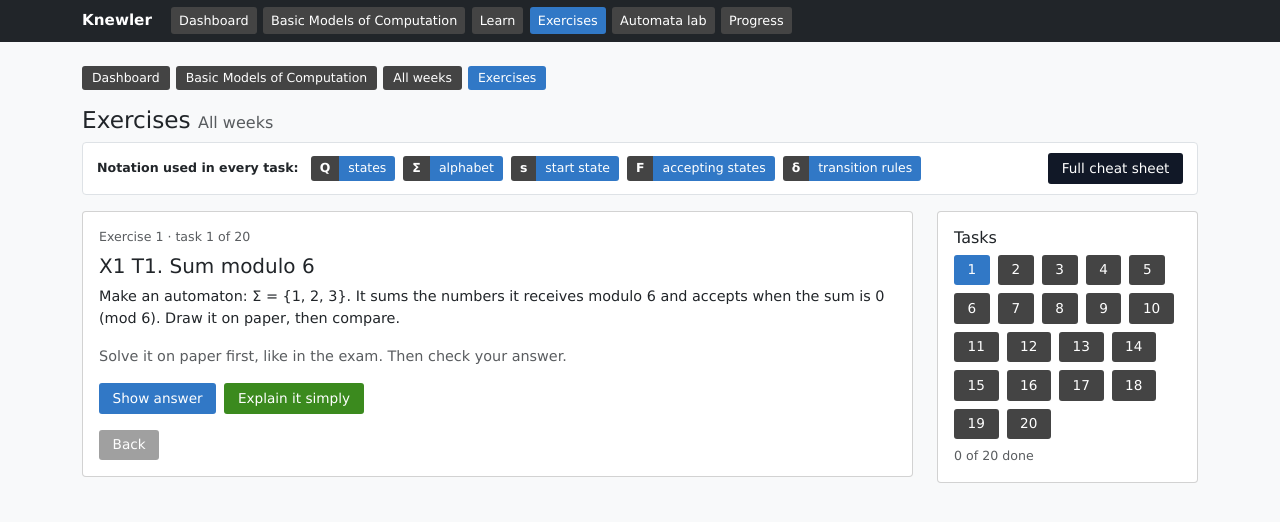
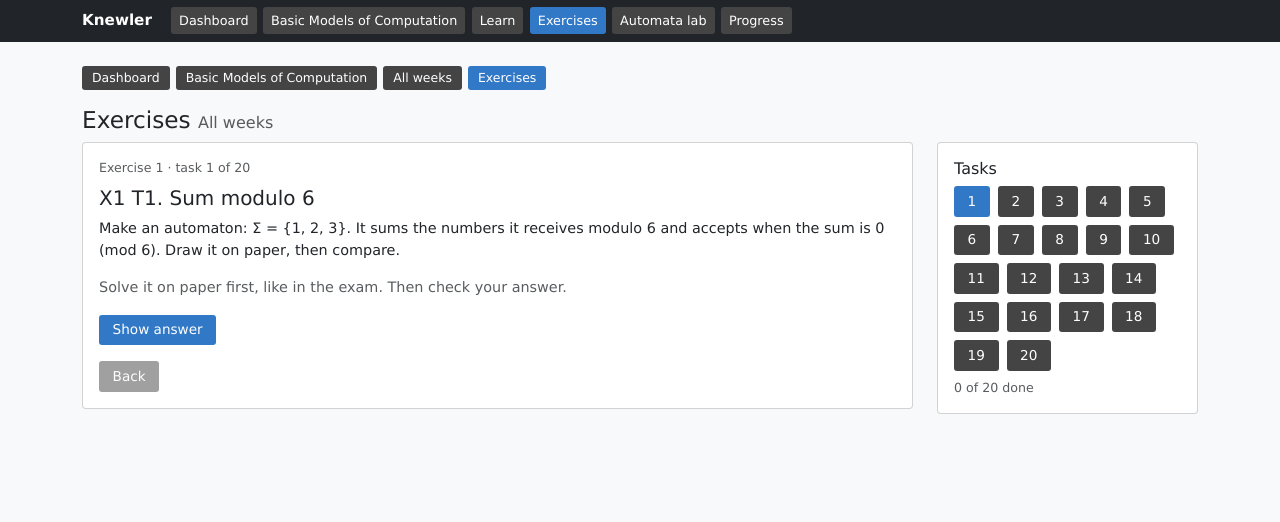
Before and after one commit to victorabuchi/knewler, a React (Vite) app: page /#/s/bmc/all/exercises in a window 1280 px wide. Shown: the top 522 px of the page. Built offline with nearby package versions, Linux system fonts and the light colour scheme.

Commit message:
BMC exercises: remove the notation cheat sheet; Explain it simply only appears after Show answer

```diff
--- a/src/components/NotationHelp.jsx
+++ /dev/null
@@ -1,37 +0,0 @@
-import { Alert, Table } from 'react-bootstrap'
-
-// The formal DFA notation in plain words, with the Exercise 1 task 1 automaton as the example (an inline panel, like the simple explanation).
-function NotationHelp() {
-  return (
-    <Alert variant="light" className="border" role="region" aria-label="Notation help">
-      <strong>Notation cheat sheet: Q, Σ, s, F, δ</strong>
-      <div className="mt-2">
-        <p>A DFA is a machine that reads a word one symbol at a time and, at the end, says <strong>accept</strong> or <strong>reject</strong>. The formal block is just five facts about the machine:</p>
-        <Table size="sm" bordered responsive>
-          <thead><tr><th scope="col">Symbol</th><th scope="col">Means</th><th scope="col">In the example</th></tr></thead>
-          <tbody>
-            <tr><td>Q</td><td>the set of <strong>states</strong>: the situations the machine can be in (drawn as circles)</td><td>{'{q0, q1, q2, q3, q4, q5}'}: six states</td></tr>
-            <tr><td>Σ (sigma)</td><td>the <strong>alphabet</strong>: the symbols the machine can read</td><td>{'{1, 2, 3}'}</td></tr>
-            <tr><td>s</td><td>the <strong>start state</strong> (the triangle arrow)</td><td>q0</td></tr>
-            <tr><td>F</td><td>the <strong>accepting states</strong> (double circles): ending here means accepted</td><td>{'{q0}'}</td></tr>
-            <tr><td>δ (delta)</td><td>the <strong>transition rules</strong>: δ(state, symbol) = next state</td><td>the long list in the braces</td></tr>
-          </tbody>
-        </Table>
-        <p><strong>Reading one rule.</strong> δ(q4, 3) = q1 says: "if you are in q4 and read the symbol 3, go to q1." It is just one arrow. The long block is every arrow written as a list: one row per state, one column per symbol.</p>
-        <p><strong>The same example as a table</strong> (state qi, reading k, goes to q(i + k mod 6)):</p>
-        <Table size="sm" bordered responsive className="w-auto">
-          <thead><tr><th scope="col">state</th><th scope="col">on 1</th><th scope="col">on 2</th><th scope="col">on 3</th></tr></thead>
-          <tbody>
-            {[0, 1, 2, 3, 4, 5].map((i) => (
-              <tr key={i}><th scope="row">q{i}</th>{[1, 2, 3].map((k) => <td key={k}>q{(i + k) % 6}</td>)}</tr>
-            ))}
-          </tbody>
-        </Table>
-        <p><strong>Running it.</strong> Input 1 2 3: start in q0; read 1 → q1; read 2 → q3; read 3 → q0. The input is used up and q0 is in F, so the word is <strong>accepted</strong>. (Their sum 1 + 2 + 3 = 6 leaves remainder 0 when divided by 6, which is why q0 accepts.)</p>
-        <p className="mb-0"><strong>Words to know.</strong> <em>word / string</em>: a sequence of symbols. <em>mod 6</em>: the remainder after dividing by 6 (7 mod 6 = 1). <em>chain</em>: writing the states you pass through, q0 → q1 → q3 → q0.</p>
-      </div>
-    </Alert>
-  )
-}
-
-export default NotationHelp
--- a/src/components/PaperQuestion.jsx
+++ b/src/components/PaperQuestion.jsx
@@ -4,8 +4,8 @@ import TermModal from './TermModal.jsx'
 
 const base = import.meta.env.BASE_URL ?? './'
 
-// A pen-and-paper exercise: read it (with a plain-words explanation if you need it), solve it on paper, show the teacher's answer
-// (the topics to look up appear with the answer), then say whether you got it.
+// A pen-and-paper exercise: read it, solve it on paper, show the teacher's answer. Only then do the extras appear: the plain-words
+// explanation (on request) and the topics to look up. Then say whether you got it.
 // onScore(correct) fires when you choose. The parent gives it key={item.id} so it starts fresh for each question.
 function PaperQuestion({ item, onScore, onNext, lastLabel = 'Next' }) {
   const [shown, setShown] = useState(false)
@@ -27,9 +27,9 @@ function PaperQuestion({ item, onScore, onNext, lastLabel = 'Next' }) {
       <p className="text-body-secondary">Solve it on paper first, like in the exam. Then check your answer.</p>
       <div className="d-flex flex-wrap gap-2 mb-3">
         <Button variant={shown ? 'secondary' : 'primary'} onClick={() => setShown(!shown)} aria-expanded={shown}>{shown ? 'Hide answer' : 'Show answer'}</Button>
-        {item.simple && <Button variant={simple ? 'secondary' : 'success'} onClick={() => setSimple(!simple)} aria-expanded={simple}>{simple ? 'Hide the simple explanation' : 'Explain it simply'}</Button>}
+        {shown && item.simple && <Button variant={simple ? 'secondary' : 'success'} onClick={() => setSimple(!simple)} aria-expanded={simple}>{simple ? 'Hide the simple explanation' : 'Explain it simply'}</Button>}
       </div>
-      {simple && (
+      {shown && simple && (
         <Alert variant="light" className="border" role="region" aria-label="Simple explanation">
           <strong>The idea, step by step</strong>
           <ol className="mb-0 mt-2">{item.simple.map((s) => <li key={s} className="mb-2">{s}</li>)}</ol>
--- a/src/data/bmc/explain.js
+++ b/src/data/bmc/explain.js
@@ -21,7 +21,7 @@ export const explain = {
       'The machine only has to remember one thing: the sum so far, but only its remainder when you divide by 6 (that is what "mod 6" means: 7 mod 6 = 1, 12 mod 6 = 0). A remainder can only be 0, 1, 2, 3, 4 or 5, so six states are enough.',
       'State qi means "the sum so far leaves remainder i". You start with sum 0, so the start state is q0, and q0 is the only accepting state (accept when the sum is 0 mod 6).',
       'Reading a number k moves you from qi to q(i + k mod 6). Example: in q4, reading 3 gives 4 + 3 = 7, and 7 mod 6 = 1, so you go to q1. That is exactly the line δ(q4, 3) = q1 in the big block.',
-      'The big block in the picture is just this rule written out as a table: one row per state, one column per symbol (1, 2, 3). Every state has an arrow for every symbol.',
+      'The big block in the picture is just this rule written out as a table: one row per state, one column per symbol (1, 2, 3). Every state has an arrow for every symbol. In the block, Q is the set of states, Σ the alphabet, s the start state, F the accepting states and δ the arrows.',
       'Check it: the input 1 2 3 goes q0 → q1 → q3 → q0. It ends in q0, which is accepting, and indeed 1 + 2 + 3 = 6.',
     ],
   },
--- a/src/index.css
+++ b/src/index.css
@@ -109,9 +109,3 @@ h1 small, h2 small { text-transform: none; }
 /* PDF viewer: pages fit the screen width, with zoom buttons; pinch-zoom and panning work on phones */
 .pdf-scroll { overflow: auto; background: #6b7280; border-radius: 4px; padding: 8px; touch-action: pan-x pan-y pinch-zoom; -webkit-overflow-scrolling: touch; }
 .pdf-page { display: block; background: #fff; margin: 0 auto 10px; box-shadow: 0 0 0 1px rgba(0,0,0,.15); }
-
-/* Notation bar above the BMC exercises: two-tone badges (symbol | meaning), like the shields.io label|value badges */
-.notation-bar { background: #fff; border: 1px solid var(--bs-border-color); border-radius: 4px; padding: 10px 14px; }
-.kn-chip { display: inline-flex; font-family: Verdana, 'DejaVu Sans', Geneva, sans-serif; font-size: .78rem; line-height: 1; border-radius: 3px; overflow: hidden; }
-.kn-chip-key { background: #444444; color: #fff; padding: 6px 9px; font-weight: 700; }
-.kn-chip-value { background: #3178C6; color: #fff; padding: 6px 9px; }
--- a/src/pages/Exercises.jsx
+++ b/src/pages/Exercises.jsx
@@ -2,7 +2,6 @@ import { useState } from 'react'
 import { Button, Card, Col, Row } from 'react-bootstrap'
 import { Navigate } from 'react-router-dom'
 import Crumbs from '../components/Crumbs.jsx'
-import NotationHelp from '../components/NotationHelp.jsx'
 import PaperQuestion from '../components/PaperQuestion.jsx'
 import QuestionCard from '../components/QuestionCard.jsx'
 import { useProgress } from '../hooks/useProgress'
@@ -13,7 +12,6 @@ function Exercises() {
   const { subjectId, week, valid, items, label } = useScope()
   const { progress, record } = useProgress()
   const [index, setIndex] = useState(0)
-  const [sheet, setSheet] = useState(false)
   const list = items.filter((i) => i.exercise)
   if (!valid) return <Navigate to="/" replace />
 
@@ -27,18 +25,6 @@ function Exercises() {
       <Crumbs subjectId={subjectId} week={week} current="Exercises" />
       <h1 className="h3">Exercises <small className="text-body-secondary fs-6">{label}</small></h1>
       {!list.length && <p className="text-body-secondary">No exercises here yet.</p>}
-      {list.some((i) => i.kind === 'paper' && i.subject === 'bmc') && (
-        <div className="notation-bar mb-3">
-          <div className="d-flex flex-wrap align-items-center gap-2">
-            <span className="small fw-semibold me-1">Notation used in every task:</span>
-            {[['Q', 'states'], ['Σ', 'alphabet'], ['s', 'start state'], ['F', 'accepting states'], ['δ', 'transition rules']].map(([symbol, meaning]) => (
-              <span key={symbol} className="kn-chip"><span className="kn-chip-key">{symbol}</span><span className="kn-chip-value">{meaning}</span></span>
-            ))}
-            <Button size="sm" variant={sheet ? 'secondary' : 'dark'} onClick={() => setSheet(!sheet)} aria-expanded={sheet} className="ms-lg-auto">{sheet ? 'Hide cheat sheet' : 'Full cheat sheet'}</Button>
-          </div>
-          {sheet && <div className="mt-3"><NotationHelp /></div>}
-        </div>
-      )}
       {item && (
         <Row className="g-4">
           <Col lg={9} className="order-2 order-lg-1">
```
Also changed, not shown: 1 other file (tests, documents, lock files or other folders).
